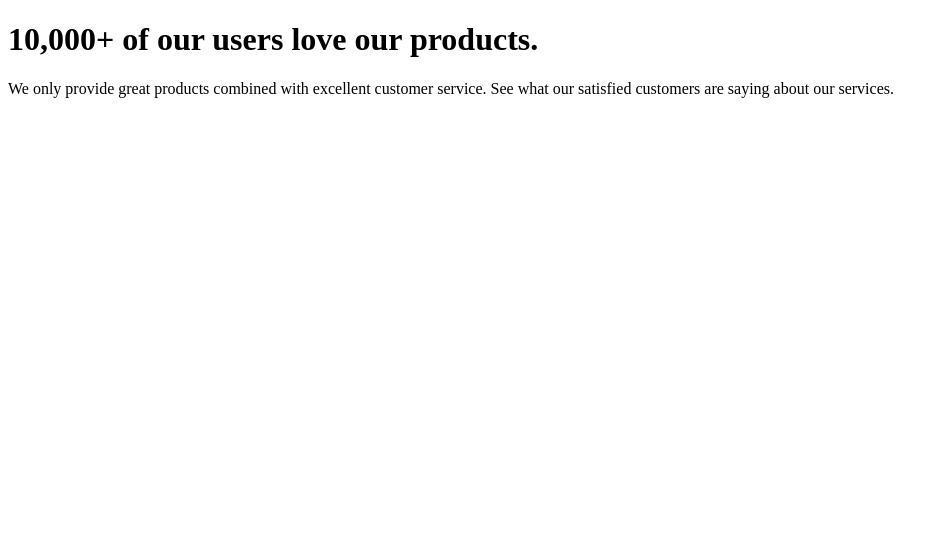
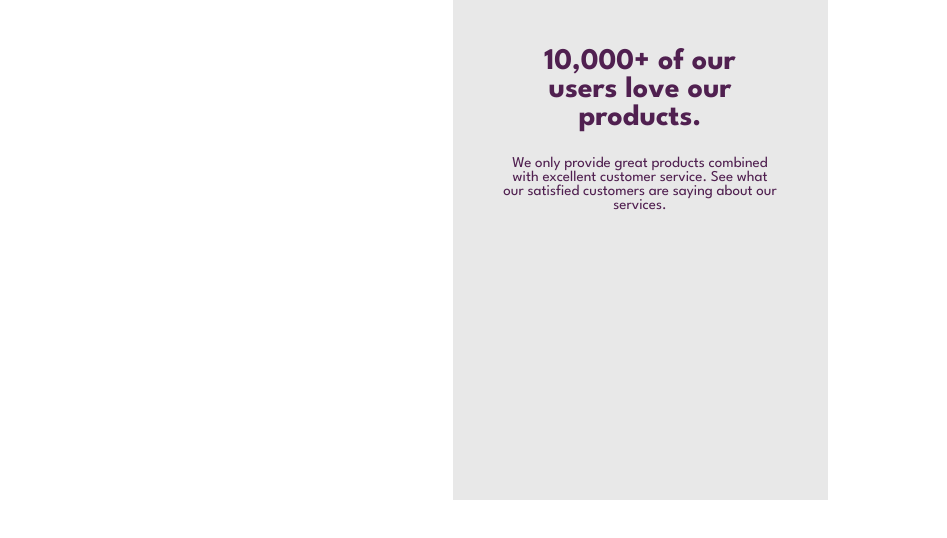
Before and after one commit to Markevo5150/Social-Proof-Section, a React (Vite) app: page / in a window 1280 px wide. Shown: the top 538 px of the page, without its empty margins (0-947 px from the left). Built offline with nearby package versions, Linux system fonts and the light colour scheme.

Commit message:
First Styles added

```diff
--- a/src/App.scss
+++ b/src/App.scss
@@ -0,0 +1,21 @@
+.main-container {
+  width: 375px;
+  margin: auto;
+  background: var(--LightGray);
+  height: 500px;
+}
+.header {
+  padding: 3rem;
+  text-align: center;
+}
+.header__title {
+  color: var(--VeryDarkMagenta);
+  padding: 0 1rem;
+  margin-bottom: 1.5rem;
+  font-weight: var(--extraBold);
+}
+.header__info {
+  color: var(--VeryDarkMagenta);
+  font-weight: var(--normalFont);
+  margin-bottom: 1.5rem;
+}
--- a/src/main.tsx
+++ b/src/main.tsx
@@ -1,6 +1,7 @@
 import React from "react";
 import ReactDOM from "react-dom/client";
 import App from "./App.tsx";
+import "./App.scss";
 import "./styles/generales.scss";
 import "./styles/variables.scss";
 
--- a/src/styles/generales.scss
+++ b/src/styles/generales.scss
@@ -0,0 +1,11 @@
+@import url("https://fonts.googleapis.com/css2?family=League+Spartan:wght@400;500;700&display=swap");
+* {
+  margin: 0;
+  padding: 0;
+  box-sizing: border-box;
+}
+
+body {
+  font-family: "League Spartan", sans-serif;
+  font-size: 15px;
+}
--- a/src/styles/variables.scss
+++ b/src/styles/variables.scss
@@ -0,0 +1,13 @@
+:root {
+  /*Colors*/
+  --DarkGrayishMagenta: hsl(303, 10%, 53%);
+  --LightGrayishMagenta: hsl(300, 24%, 96%);
+  --White: hsl(0, 0%, 100%);
+  --LightGray: hsl(0, 0%, 91%);
+  --VeryDarkMagenta: hsl(300, 43%, 22%);
+  --SoftPink: hsl(333, 80%, 67%);
+  /*Font Weights*/
+  --normalFont: 400;
+  --boldFont: 500;
+  --extraBold: 700;
+}
```
